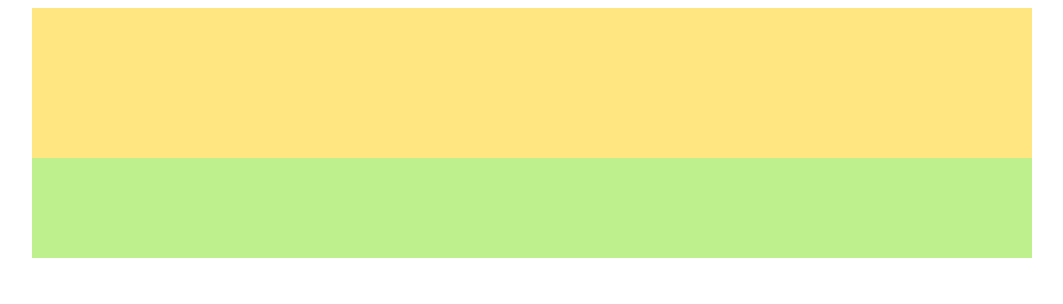
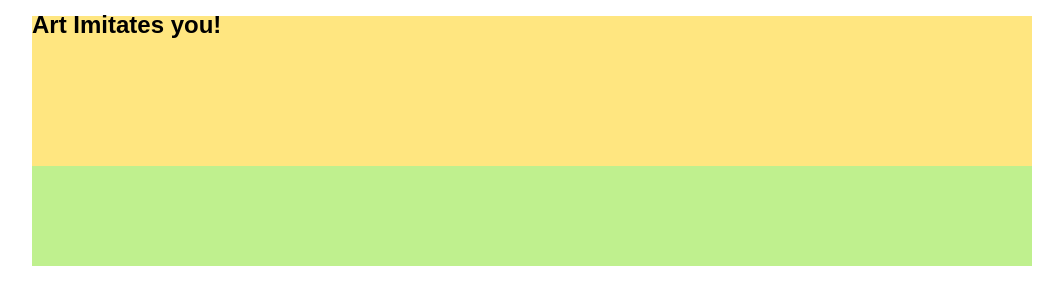
Before and after one commit to JulieVirkus/Colorcloud_knit, a plain HTML site: page index.html in a window 1280 px wide. Shown: the whole page, without its empty margins (116-1179 px from the left). Drawn offline with Linux system fonts and the light colour scheme.

Commit message:
added h1

```diff
--- a/index.html
+++ b/index.html
@@ -14,7 +14,7 @@
 <div class="wrapper">
 
 	<header class="header">
-
+		<h1>Art Imitates you!</h1>
 	</header><!-- .header-->
 
 	<main class="content">
```
